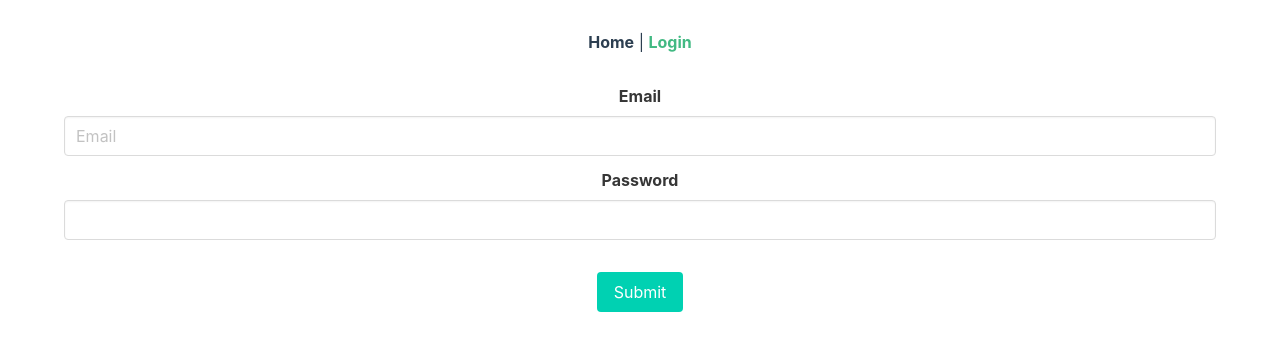
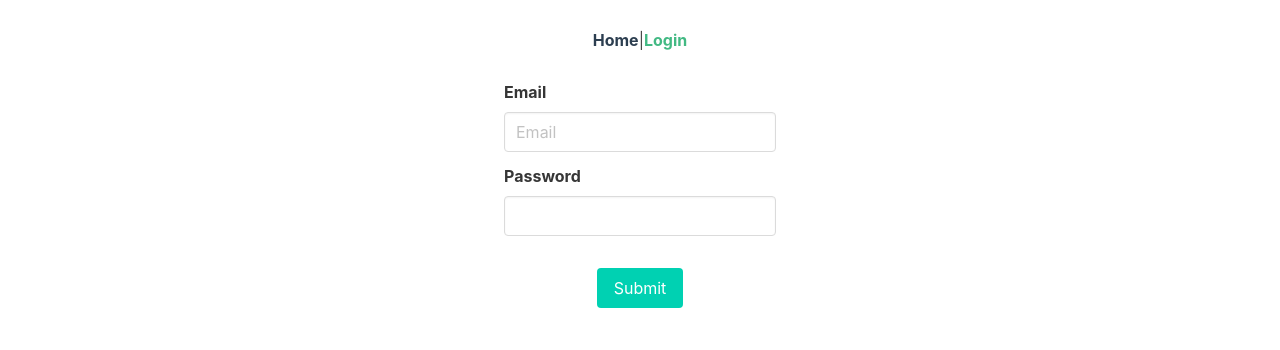
Before and after one commit to hnz-evn/lifeline, a Vue app in the folder client/lifeline-client/: page /login in a window 1280 px wide. Shown: the top 350 px of the page. Built offline with nearby package versions, Linux system fonts and the light colour scheme.

Commit message:
Adjust to full screen layout

```diff
--- a/client/lifeline-client/src/App.vue
+++ b/client/lifeline-client/src/App.vue
@@ -1,30 +1,50 @@
 <template>
-  <div id="app">
-    <div id="nav">
-      <router-link to="/">Home</router-link> |
+  <div id="app" class="vbox">
+    <header>
+      <router-link to="/">Home</router-link>
+      <span>|</span>
       <router-link to="/login">Login</router-link>
-    </div>
-    <div class="container">
+    </header>
+    <div class="vbox main">
       <router-view/>
     </div>
   </div>
 </template>
 
 <style lang="scss">
-#app {
-  text-align: center;
-  color: #2c3e50;
+html, body, #app {
   height: 100%;
+  width: 100%;
+  margin: 0;
 }
 
-#nav {
-  padding: 30px;
+.vbox {
+  display: flex;
+  flex-direction: column;
+}
+
+.space-between {
+  justify-content: space-between;
+}
+
+header {
+  display: flex;
+  height: 5em;
+  align-items: center;
+  justify-content: center;
+
   a {
     font-weight: bold;
     color: #2c3e50;
+
     &.router-link-exact-active {
       color: #42b983;
     }
   }
 }
+
+.main {
+  flex: 1;
+  align-items: center;
+}
 </style>
--- a/client/lifeline-client/src/views/Login.vue
+++ b/client/lifeline-client/src/views/Login.vue
@@ -27,5 +27,6 @@
 <style lang="scss" scoped>
 .button-container {
   margin-top: 2em;
+  text-align: center;
 }
 </style>
```
